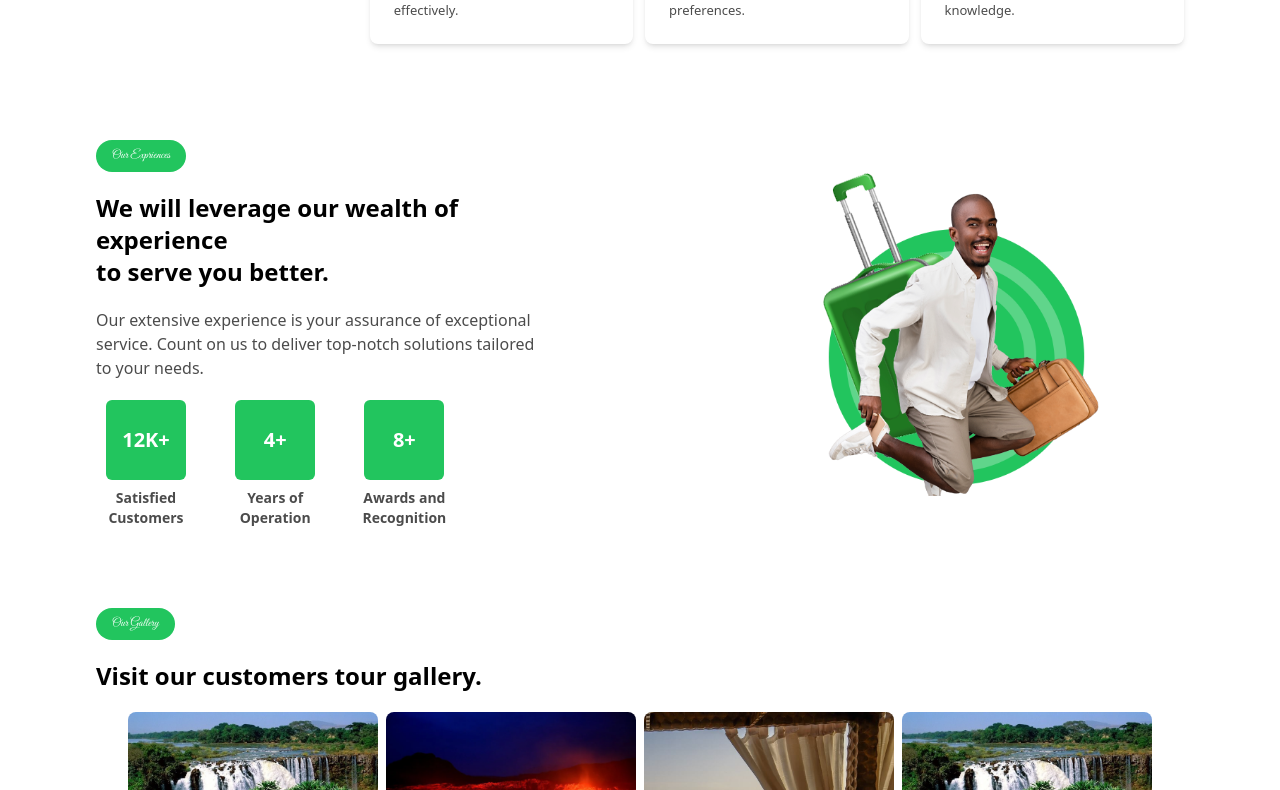
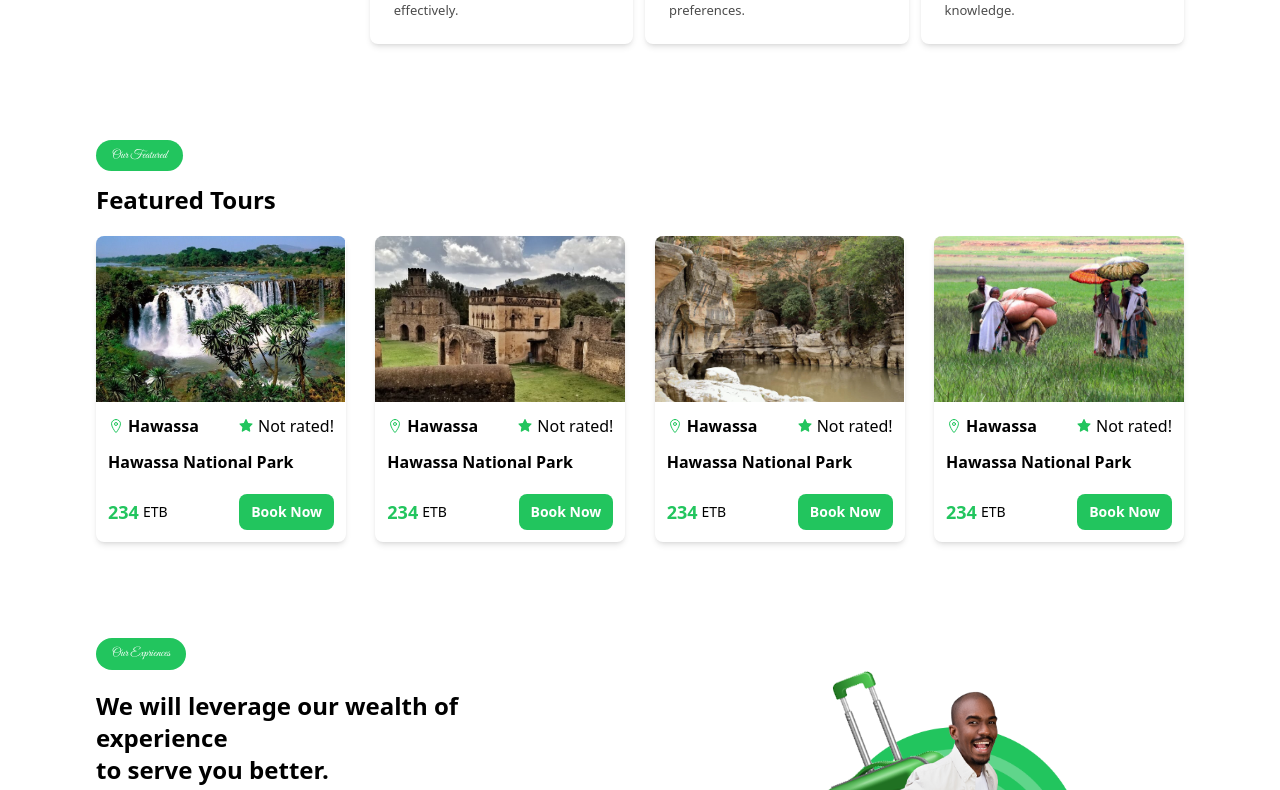
Before and after one commit to Henok-Belachew/Travel-Ethiopia, a React (Vite) app in the folder client/: page / in a window 1280 px wide. Shown: the part 732-1522 px from the top of the page. Built offline with nearby package versions, Linux system fonts and the light colour scheme.

Commit message:
featured card is now completed

```diff
--- /dev/null
+++ b/client/src/components/FeaturedTour.jsx
@@ -0,0 +1,65 @@
+import React from 'react'
+import place1 from '../assets/images/img-1.jpg'
+import place2 from '../assets/images/img-2.jpg'
+import place3 from '../assets/images/img-3.png'
+import place4 from '../assets/images/img-4.png'
+import { IoLocationOutline } from 'react-icons/io5'
+import {AiFillStar} from 'react-icons/ai'
+
+function TourCard({place}) {
+    return(
+        <div className=' w-[250px] rounded-lg shadow-md overflow-hidden'>
+            <img src={place} className='object-cover h-[166px] ' alt="" />
+
+            <div className='px-3 py-3 rounded-b-md overflow-hidden flex flex-col gap-3'>
+                <div className='flex justify-between'>
+                    <span className='flex gap-1 items-center'>
+                        <IoLocationOutline className='text-green-500' />
+                        <span className='font-semibold'>Hawassa</span>
+                    </span>
+
+                    <span className='flex gap-1 items-center'>
+                    <AiFillStar className='text-green-500' />
+
+                    Not rated!
+
+                    </span>
+                </div>
+
+                <h1 className='font-semibold text-base'>Hawassa National Park</h1>
+
+                <div className='flex justify-between mt-2'>
+                    <h1 className='text-sm flex items-center gap-1'> <span className='font-semibold text-lg text-green-500'>234</span>ETB</h1>
+
+                    <button className='px-3 py-2 bg-green-500 text-whiet font-bold text-sm rounded-lg text-white'>
+                        Book Now
+                    </button>
+                </div>
+            </div>
+
+        </div>
+    )
+}
+
+function FeaturedTour() {
+  return (
+    <div className='px-96 py-12  mx-auto'>
+        <span className='p-2 text-xs px-4 font-great font-[500] text-white rounded-[100px] bg-green-500 self-start'>Our Featured</span>
+        <h1 className='font-semibold text-2xl mt-5'>Featured Tours</h1>
+
+
+        {/* Featured Tours Cards */}
+        <div className='flex flex-row mt-5 justify-between gap-5 flex-wrap'>
+
+        <TourCard place={place1}/>
+        <TourCard place={place2}/>
+        <TourCard place={place3}/>
+        <TourCard place={place4}/>
+
+        </div>
+
+    </div>
+  )
+}
+
+export default FeaturedTour
--- a/client/src/pages/Home.jsx
+++ b/client/src/pages/Home.jsx
@@ -6,6 +6,7 @@ import Subscription from '../components/Subscription'
 import Offer from '../components/Offer'
 import Gallery from '../components/Gallery'
 import Comments from '../components/Comments'
+import FeaturedTour from '../components/FeaturedTour'
 
 function Home() {
   return (
@@ -13,7 +14,9 @@ function Home() {
 
       <Hero/>
       <Offer/>
+      <FeaturedTour/>
       <Exprience/>
+
 
       <Gallery/>
       <Comments/>
```
